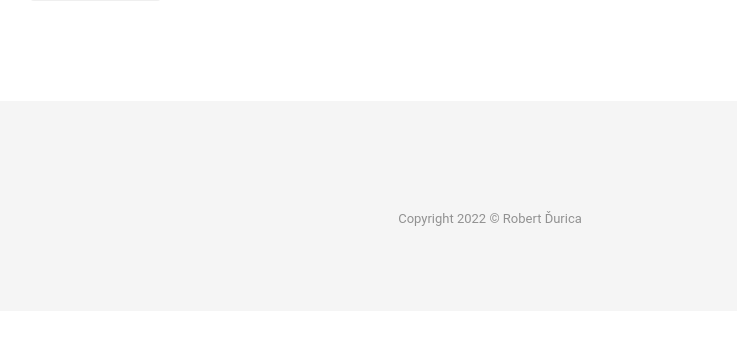
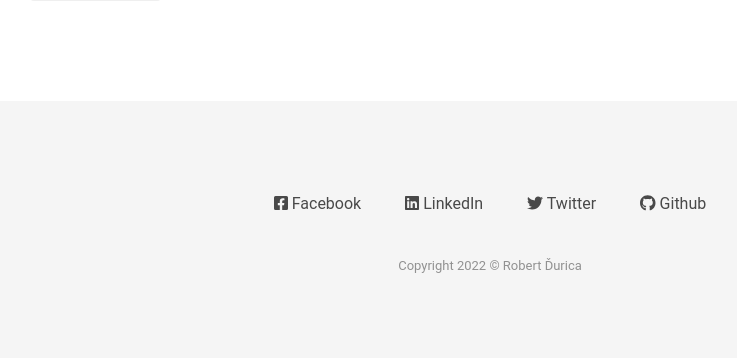
Before and after one commit to rdurica/portfolio, a Django app: page / in a window 1280 px wide. Shown: the part 3641-3999 px from the top of the page, without its empty margins (150-887 px from the left). Before the commit the page ends 3867 px from the top, so only its background shows below. Run offline with Django 4.2, Linux system fonts and the light colour scheme; some libraries are stand-ins or nearby versions.

Commit message:
Added: Footer with links to most used social media

```diff
--- a/profile_page/templates/profile_page/_footer.html
+++ b/profile_page/templates/profile_page/_footer.html
@@ -3,13 +3,20 @@
     <div class="row">
       <div class="col-md-12">
         <div class="footer-manu">
-          {% comment %}
           <ul>
-            <li><a href="about.html">Blog</a></li>
-            <li><a href="about.html">Snippets</a></li>
-            <li><a href="contact.html">Contact</a></li>
+            <li>
+              <a href="https://www.facebook.com/robert.durica.3" target="_blank"><i class="fab fa-facebook-square"></i> Facebook </a>
+            </li>
+            <li>
+              <a href="https://www.linkedin.com/in/robert-durica" target="_blank"><i class="fab fa-linkedin"></i> LinkedIn</a>
+            </li>
+            <li>
+              <a href="https://twitter.com/RobertDurica" target="_blank"><i class="fab fa-twitter"></i> Twitter</a>
+            </li>
+            <li>
+              <a href="https://github.com/rdurica" target="_blank"><i class="fab fa-github"></i> Github</a>
+            </li>
           </ul>
-          {% endcomment %}
         </div>
         <p class="copyright mb-0">Copyright 2022 &copy; Robert Ďurica</p>
       </div>
```
